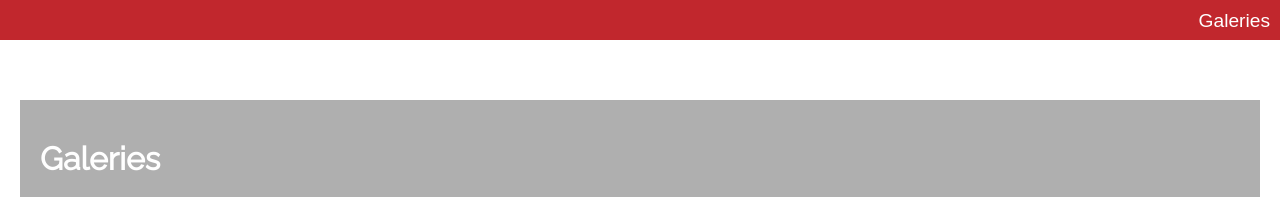
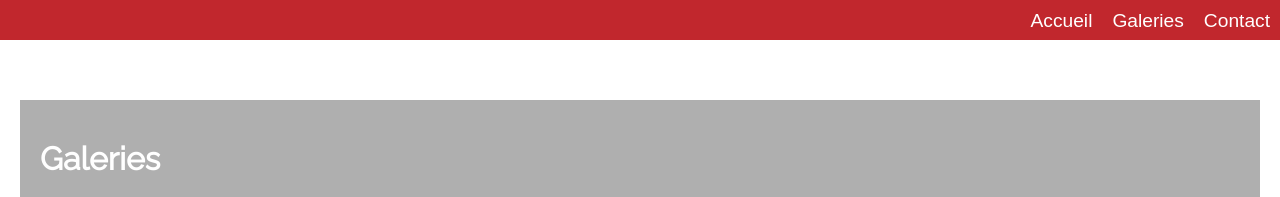
Before and after one commit to JyjyStudio/galleries, a website with bundled scripts: page public/galleries.html in a window 1280 px wide. Shown: the top 197 px of the page. Built offline with nearby package versions, Linux system fonts and the light colour scheme; a web font is replaced by a local one.

Commit message:
fix html

```diff
--- a/public/galleries.html
+++ b/public/galleries.html
@@ -11,13 +11,13 @@
 </head>
 <body>
     <header id="mainHeader">
-            <!-- <img src="images/layout/nb_logo.svg" alt="Logo NB" id="logoImg" /> -->
             <nav id="mainNav">
                 <ul>
+                    <li><a href="index.html">Accueil</a></li>
                     <li><a href="galleries.html">Galeries</a></li>
+                    <li><a href="contact.html">Contact</a></li>
                 </ul>
             </nav>
-            <!-- <button id="menuToggle" class="hamburger">&nbsp;</button> -->
     </header>
 
     <section id="pageContent">
```
